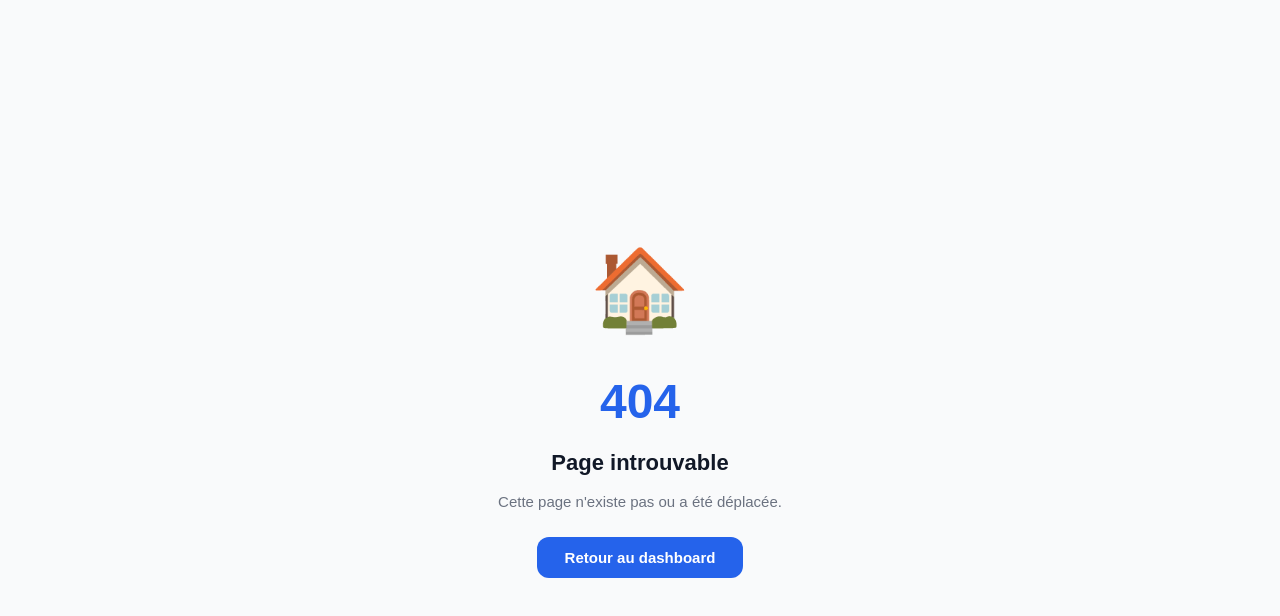
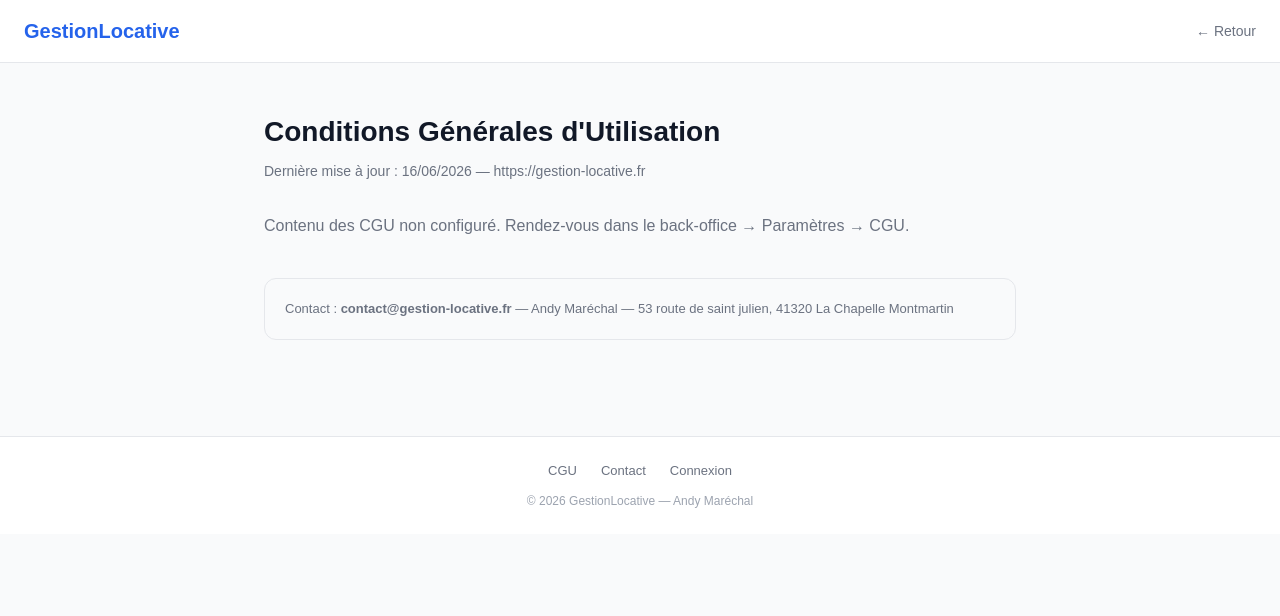
Before and after one commit to marechalandy41-beep/gestion-locative, a Next.js app: page /cgu in a window 1280 px wide. Before the commit this address had no page. Shown: the top 616 px of the page. Built offline with nearby package versions, Linux system fonts and the light colour scheme; no server answers; the database is empty.

Commit message:
CGU dynamique avec éditeur libre + fix RLS settings

```diff
--- a/src/app/admin/page.jsx
+++ b/src/app/admin/page.jsx
@@ -410,7 +410,7 @@ export default function Admin() {
               ))}
             </div>
 
-            {/* PARRAINAGE — dans l'onglet codes */}
+            {/* PARRAINAGE */}
             <div style={{ background: '#1f2937', borderRadius: 14, padding: 24, border: '1px solid #374151', marginTop: 20 }}>
               <h3 style={{ color: 'white', fontSize: 16, fontWeight: 600, margin: '0 0 20px' }}>🤝 Paramètres parrainage</h3>
               <div style={{ display: 'grid', gridTemplateColumns: '1fr 1fr', gap: 20 }}>
@@ -419,10 +419,7 @@ export default function Admin() {
                   <div style={{ marginBottom: 10 }}>
                     <label style={{ color: '#9ca3af', fontSize: 12, display: 'block', marginBottom: 4 }}>Type de récompense</label>
                     <select value={settings.parrainage_type_filleul || 'reduction'}
-                      onChange={e => {
-                        setSettings(prev => ({ ...prev, parrainage_type_filleul: e.target.value }))
-                        sauvegarderSetting('parrainage_type_filleul', e.target.value)
-                      }}
+                      onChange={e => { setSettings(prev => ({ ...prev, parrainage_type_filleul: e.target.value })); sauvegarderSetting('parrainage_type_filleul', e.target.value) }}
                       style={{ width: '100%', background: '#1f2937', border: '1px solid #4b5563', borderRadius: 8, padding: '8px 12px', fontSize: 13, color: 'white', outline: 'none' }}>
                       <option value="reduction">Réduction (%)</option>
                       <option value="mois_gratuit">Mois gratuit(s)</option>
@@ -433,14 +430,11 @@ export default function Admin() {
                       {settings.parrainage_type_filleul === 'mois_gratuit' ? 'Nombre de mois' : 'Réduction (%)'}
                     </label>
                     <div style={{ display: 'flex', gap: 8 }}>
-                      <input type="number" min="1"
-                        value={settings.parrainage_reduction_filleul || ''}
+                      <input type="number" min="1" value={settings.parrainage_reduction_filleul || ''}
                         onChange={e => setSettings(prev => ({ ...prev, parrainage_reduction_filleul: e.target.value }))}
                         style={{ flex: 1, background: '#1f2937', border: '1px solid #4b5563', borderRadius: 8, padding: '8px 12px', fontSize: 13, color: 'white', outline: 'none' }} />
                       <button onClick={() => sauvegarderSetting('parrainage_reduction_filleul', settings.parrainage_reduction_filleul)}
-                        style={{ background: '#2563eb', color: 'white', border: 'none', borderRadius: 8, padding: '8px 14px', cursor: 'pointer', fontSize: 13, fontWeight: 600 }}>
-                        ✓
-                      </button>
+                        style={{ background: '#2563eb', color: 'white', border: 'none', borderRadius: 8, padding: '8px 14px', cursor: 'pointer', fontSize: 13, fontWeight: 600 }}>✓</button>
                     </div>
                   </div>
                 </div>
@@ -449,10 +443,7 @@ export default function Admin() {
                   <div style={{ marginBottom: 10 }}>
                     <label style={{ color: '#9ca3af', fontSize: 12, display: 'block', marginBottom: 4 }}>Type de récompense</label>
                     <select value={settings.parrainage_type_parrain || 'reduction'}
-                      onChange={e => {
-                        setSettings(prev => ({ ...prev, parrainage_type_parrain: e.target.value }))
-                        sauvegarderSetting('parrainage_type_parrain', e.target.value)
-                      }}
+                      onChange={e => { setSettings(prev => ({ ...prev, parrainage_type_parrain: e.target.value })); sauvegarderSetting('parrainage_type_parrain', e.target.value) }}
                       style={{ width: '100%', background: '#1f2937', border: '1px solid #4b5563', borderRadius: 8, padding: '8px 12px', fontSize: 13, color: 'white', outline: 'none' }}>
                       <option value="reduction">Réduction (%)</option>
                       <option value="mois_gratuit">Mois gratuit(s)</option>
@@ -463,14 +454,11 @@ export default function Admin() {
                       {settings.parrainage_type_parrain === 'mois_gratuit' ? 'Nombre de mois' : 'Réduction (%)'}
                     </label>
                     <div style={{ display: 'flex', gap: 8 }}>
-                      <input type="number" min="1"
-                        value={settings.parrainage_reduction_parrain || ''}
+                      <input type="number" min="1" value={settings.parrainage_reduction_parrain || ''}
                         onChange={e => setSettings(prev => ({ ...prev, parrainage_reduction_parrain: e.target.value }))}
                         style={{ flex: 1, background: '#1f2937', border: '1px solid #4b5563', borderRadius: 8, padding: '8px 12px', fontSize: 13, color: 'white', outline: 'none' }} />
                       <button onClick={() => sauvegarderSetting('parrainage_reduction_parrain', settings.parrainage_reduction_parrain)}
-                        style={{ background: '#2563eb', color: 'white', border: 'none', borderRadius: 8, padding: '8px 14px', cursor: 'pointer', fontSize: 13, fontWeight: 600 }}>
-                        ✓
-                      </button>
+                        style={{ background: '#2563eb', color: 'white', border: 'none', borderRadius: 8, padding: '8px 14px', cursor: 'pointer', fontSize: 13, fontWeight: 600 }}>✓</button>
                     </div>
                   </div>
                 </div>
@@ -483,11 +471,14 @@ export default function Admin() {
         {onglet === 'parametres' && (
           <div>
             <h2 style={{ fontSize: 22, fontWeight: 700, color: 'white', marginBottom: 24 }}>⚙️ Paramètres</h2>
+
             {settingsToast && (
               <div style={{ background: '#14532d', color: '#4ade80', borderRadius: 10, padding: '10px 16px', marginBottom: 16, fontSize: 13, fontWeight: 600 }}>
                 ✅ Sauvegardé !
               </div>
             )}
+
+            {/* PRIX */}
             <div style={{ background: '#1f2937', borderRadius: 14, padding: 24, border: '1px solid #374151', marginBottom: 20 }}>
               <h3 style={{ color: 'white', fontSize: 16, fontWeight: 600, margin: '0 0 20px' }}>💰 Prix des plans</h3>
               <div style={{ display: 'grid', gridTemplateColumns: '1fr 1fr', gap: 16 }}>
@@ -498,20 +489,18 @@ export default function Admin() {
                   <div key={cle}>
                     <label style={{ color: '#9ca3af', fontSize: 13, display: 'block', marginBottom: 6 }}>{label}</label>
                     <div style={{ display: 'flex', gap: 8 }}>
-                      <input type="number"
-                        value={settings[cle] || ''}
+                      <input type="number" value={settings[cle] || ''}
                         onChange={e => setSettings(prev => ({ ...prev, [cle]: e.target.value }))}
-                        style={{ flex: 1, background: '#374151', border: '1px solid #4b5563', borderRadius: 8, padding: '8px 12px', fontSize: 14, color: 'white', outline: 'none' }}
-                      />
+                        style={{ flex: 1, background: '#374151', border: '1px solid #4b5563', borderRadius: 8, padding: '8px 12px', fontSize: 14, color: 'white', outline: 'none' }} />
                       <button onClick={() => sauvegarderSetting(cle, settings[cle])}
-                        style={{ background: '#2563eb', color: 'white', border: 'none', borderRadius: 8, padding: '8px 14px', cursor: 'pointer', fontSize: 13, fontWeight: 600 }}>
-                        ✓
-                      </button>
+                        style={{ background: '#2563eb', color: 'white', border: 'none', borderRadius: 8, padding: '8px 14px', cursor: 'pointer', fontSize: 13, fontWeight: 600 }}>✓</button>
                     </div>
                   </div>
                 ))}
               </div>
             </div>
+
+            {/* TEXTES LANDING */}
             <div style={{ background: '#1f2937', borderRadius: 14, padding: 24, border: '1px solid #374151', marginBottom: 20 }}>
               <h3 style={{ color: 'white', fontSize: 16, fontWeight: 600, margin: '0 0 20px' }}>📝 Textes landing page</h3>
               <div style={{ display: 'flex', flexDirection: 'column', gap: 16 }}>
@@ -524,21 +513,18 @@ export default function Admin() {
                   <div key={cle}>
                     <label style={{ color: '#9ca3af', fontSize: 13, display: 'block', marginBottom: 6 }}>{label}</label>
                     <div style={{ display: 'flex', gap: 8 }}>
-                      <textarea value={settings[cle] || ''}
-                        onChange={e => setSettings(prev => ({ ...prev, [cle]: e.target.value }))}
-                        rows={2}
-                        style={{ flex: 1, background: '#374151', border: '1px solid #4b5563', borderRadius: 8, padding: '8px 12px', fontSize: 13, color: 'white', outline: 'none', resize: 'vertical' }}
-                      />
+                      <textarea value={settings[cle] || ''} onChange={e => setSettings(prev => ({ ...prev, [cle]: e.target.value }))} rows={2}
+                        style={{ flex: 1, background: '#374151', border: '1px solid #4b5563', borderRadius: 8, padding: '8px 12px', fontSize: 13, color: 'white', outline: 'none', resize: 'vertical' }} />
                       <button onClick={() => sauvegarderSetting(cle, settings[cle])}
-                        style={{ background: '#2563eb', color: 'white', border: 'none', borderRadius: 8, padding: '8px 14px', cursor: 'pointer', fontSize: 13, fontWeight: 600, alignSelf: 'flex-start' }}>
-                        ✓
-                      </button>
+                        style={{ background: '#2563eb', color: 'white', border: 'none', borderRadius: 8, padding: '8px 14px', cursor: 'pointer', fontSize: 13, fontWeight: 600, alignSelf: 'flex-start' }}>✓</button>
                     </div>
                   </div>
                 ))}
               </div>
             </div>
-            <div style={{ background: '#1f2937', borderRadius: 14, padding: 24, border: '1px solid #374151' }}>
+
+            {/* TABLEAU COMPARATIF */}
+            <div style={{ background: '#1f2937', borderRadius: 14, padding: 24, border: '1px solid #374151', marginBottom: 20 }}>
               <h3 style={{ color: 'white', fontSize: 16, fontWeight: 600, margin: '0 0 8px' }}>📊 Tableau comparatif</h3>
               <p style={{ color: '#9ca3af', fontSize: 13, margin: '0 0 16px' }}>Cochez les fonctionnalités disponibles par plan</p>
               <div style={{ display: 'grid', gridTemplateColumns: '2fr 1fr 1fr 1fr', background: '#374151', padding: '10px 0', borderRadius: '8px 8px 0 0', marginBottom: 2 }}>
@@ -565,20 +551,53 @@ export default function Admin() {
                     <span style={{ color: 'white', fontSize: 14, padding: '0 12px' }}>{label}</span>
                     {['gratuit', 'manuel', 'auto'].map(plan => (
                       <div key={plan} style={{ display: 'flex', alignItems: 'center', justifyContent: 'center' }}>
-                        <input type="checkbox"
-                          checked={val[plan] || false}
+                        <input type="checkbox" checked={val[plan] || false}
                           onChange={async e => {
                             const newVal = { ...val, [plan]: e.target.checked }
                             setSettings(prev => ({ ...prev, [cle]: JSON.stringify(newVal) }))
                             await sauvegarderSetting(cle, JSON.stringify(newVal))
                           }}
-                          style={{ width: 16, height: 16, cursor: 'pointer' }}
-                        />
+                          style={{ width: 16, height: 16, cursor: 'pointer' }} />
                       </div>
                     ))}
                   </div>
                 )
               })}
+            </div>
+
+            {/* CGU */}
+            <div style={{ background: '#1f2937', borderRadius: 14, padding: 24, border: '1px solid #374151' }}>
+              <h3 style={{ color: 'white', fontSize: 16, fontWeight: 600, margin: '0 0 8px' }}>📋 CGU & Mentions légales</h3>
+              <p style={{ color: '#9ca3af', fontSize: 13, margin: '0 0 20px' }}>Ces infos apparaissent sur la page /cgu</p>
+              <div style={{ display: 'flex', flexDirection: 'column', gap: 16 }}>
+                {[
+                  { cle: 'cgu_nom', label: 'Nom / Raison sociale' },
+                  { cle: 'cgu_adresse', label: 'Adresse' },
+                  { cle: 'cgu_email', label: 'Email de contact' },
+                  { cle: 'cgu_site', label: 'URL du site' },
+                  { cle: 'cgu_date_maj', label: 'Date de mise à jour' },
+                ].map(({ cle, label }) => (
+                  <div key={cle}>
+                    <label style={{ color: '#9ca3af', fontSize: 13, display: 'block', marginBottom: 6 }}>{label}</label>
+                    <div style={{ display: 'flex', gap: 8 }}>
+                      <input value={settings[cle] || ''} onChange={e => setSettings(prev => ({ ...prev, [cle]: e.target.value }))}
+                        style={{ flex: 1, background: '#374151', border: '1px solid #4b5563', borderRadius: 8, padding: '8px 12px', fontSize: 13, color: 'white', outline: 'none' }} />
+                      <button onClick={() => sauvegarderSetting(cle, settings[cle])}
+                        style={{ background: '#2563eb', color: 'white', border: 'none', borderRadius: 8, padding: '8px 14px', cursor: 'pointer', fontSize: 13, fontWeight: 600 }}>✓</button>
+                    </div>
+                  </div>
+                ))}
+                <div>
+                  <label style={{ color: '#9ca3af', fontSize: 13, display: 'block', marginBottom: 6 }}>Contenu complet des CGU (HTML autorisé)</label>
+                  <textarea value={settings.cgu_contenu || ''} onChange={e => setSettings(prev => ({ ...prev, cgu_contenu: e.target.value }))}
+                    rows={20}
+                    style={{ width: '100%', background: '#374151', border: '1px solid #4b5563', borderRadius: 8, padding: '12px', fontSize: 13, color: 'white', outline: 'none', resize: 'vertical', boxSizing: 'border-box', fontFamily: 'monospace' }} />
+                  <button onClick={() => sauvegarderSetting('cgu_contenu', settings.cgu_contenu)}
+                    style={{ background: '#2563eb', color: 'white', border: 'none', borderRadius: 8, padding: '10px 20px', cursor: 'pointer', fontSize: 13, fontWeight: 600, marginTop: 8 }}>
+                    💾 Sauvegarder le contenu
+                  </button>
+                </div>
+              </div>
             </div>
           </div>
         )}
--- /dev/null
+++ b/src/app/cgu/page.jsx
@@ -0,0 +1,69 @@
+'use client'
+import { useState, useEffect } from 'react'
+import { supabase } from '../../supabase'
+
+export default function CGU() {
+  const [s, setS] = useState({
+    cgu_nom: 'Andy Maréchal',
+    cgu_adresse: '53 route de saint julien, 41320 La Chapelle Montmartin',
+    cgu_email: 'contact@gestion-locative.fr',
+    cgu_site: 'https://gestion-locative.fr',
+    cgu_date_maj: '16/06/2026',
+  })
+
+  useEffect(() => {
+    async function charger() {
+      const { data } = await supabase.from('settings').select('cle, valeur')
+        .in('cle', ['cgu_nom', 'cgu_adresse', 'cgu_email', 'cgu_site', 'cgu_date_maj', 'cgu_contenu'])
+      if (data) {
+        const obj = {}
+        data.forEach(r => obj[r.cle] = r.valeur)
+        setS(prev => ({ ...prev, ...obj }))
+      }
+    }
+    charger()
+  }, [])
+
+  const titre = (t) => (
+    <h2 style={{ fontSize: 18, fontWeight: 700, color: '#111827', margin: '32px 0 12px', paddingTop: 24, borderTop: '1px solid #f3f4f6' }}>{t}</h2>
+  )
+  const p = (t) => <p style={{ color: '#374151', fontSize: 14, lineHeight: 1.8, marginBottom: 12 }}>{t}</p>
+
+  return (
+    <main style={{ minHeight: '100vh', background: '#f9fafb' }}>
+      <nav style={{ background: 'white', borderBottom: '1px solid #e5e7eb', padding: '16px 24px', display: 'flex', alignItems: 'center', justifyContent: 'space-between' }}>
+        <a href="/" style={{ fontSize: 20, fontWeight: 800, color: '#2563eb', textDecoration: 'none' }}>GestionLocative</a>
+        <a href="/" style={{ color: '#6b7280', fontSize: 14, textDecoration: 'none' }}>← Retour</a>
+      </nav>
+
+      <div style={{ maxWidth: 800, margin: '0 auto', padding: '48px 24px' }}>
+  <h1 style={{ fontSize: 28, fontWeight: 800, color: '#111827', marginBottom: 8 }}>Conditions Générales d'Utilisation</h1>
+  <p style={{ color: '#6b7280', fontSize: 14, marginBottom: 32 }}>Dernière mise à jour : {s.cgu_date_maj} — {s.cgu_site}</p>
+
+  {s.cgu_contenu ? (
+    <div
+      style={{ color: '#374151', fontSize: 14, lineHeight: 1.8 }}
+      dangerouslySetInnerHTML={{ __html: s.cgu_contenu }}
+    />
+  ) : (
+    <p style={{ color: '#6b7280' }}>Contenu des CGU non configuré. Rendez-vous dans le back-office → Paramètres → CGU.</p>
+  )}
+
+  <div style={{ background: '#f9fafb', borderRadius: 12, padding: 20, marginTop: 40, border: '1px solid #e5e7eb' }}>
+    <p style={{ fontSize: 13, color: '#6b7280', margin: 0 }}>
+      Contact : <strong>{s.cgu_email}</strong> — {s.cgu_nom} — {s.cgu_adresse}
+    </p>
+  </div>
+</div>
+
+      <footer style={{ background: 'white', borderTop: '1px solid #e5e7eb', padding: '24px', textAlign: 'center', marginTop: 48 }}>
+        <div style={{ display: 'flex', justifyContent: 'center', gap: 24, marginBottom: 12 }}>
+          <a href="/cgu" style={{ color: '#6b7280', fontSize: 13, textDecoration: 'none' }}>CGU</a>
+          <a href="/contact" style={{ color: '#6b7280', fontSize: 13, textDecoration: 'none' }}>Contact</a>
+          <a href="/auth" style={{ color: '#6b7280', fontSize: 13, textDecoration: 'none' }}>Connexion</a>
+        </div>
+        <p style={{ color: '#9ca3af', fontSize: 12, margin: 0 }}>© 2026 GestionLocative — {s.cgu_nom}</p>
+      </footer>
+    </main>
+  )
+}
```
